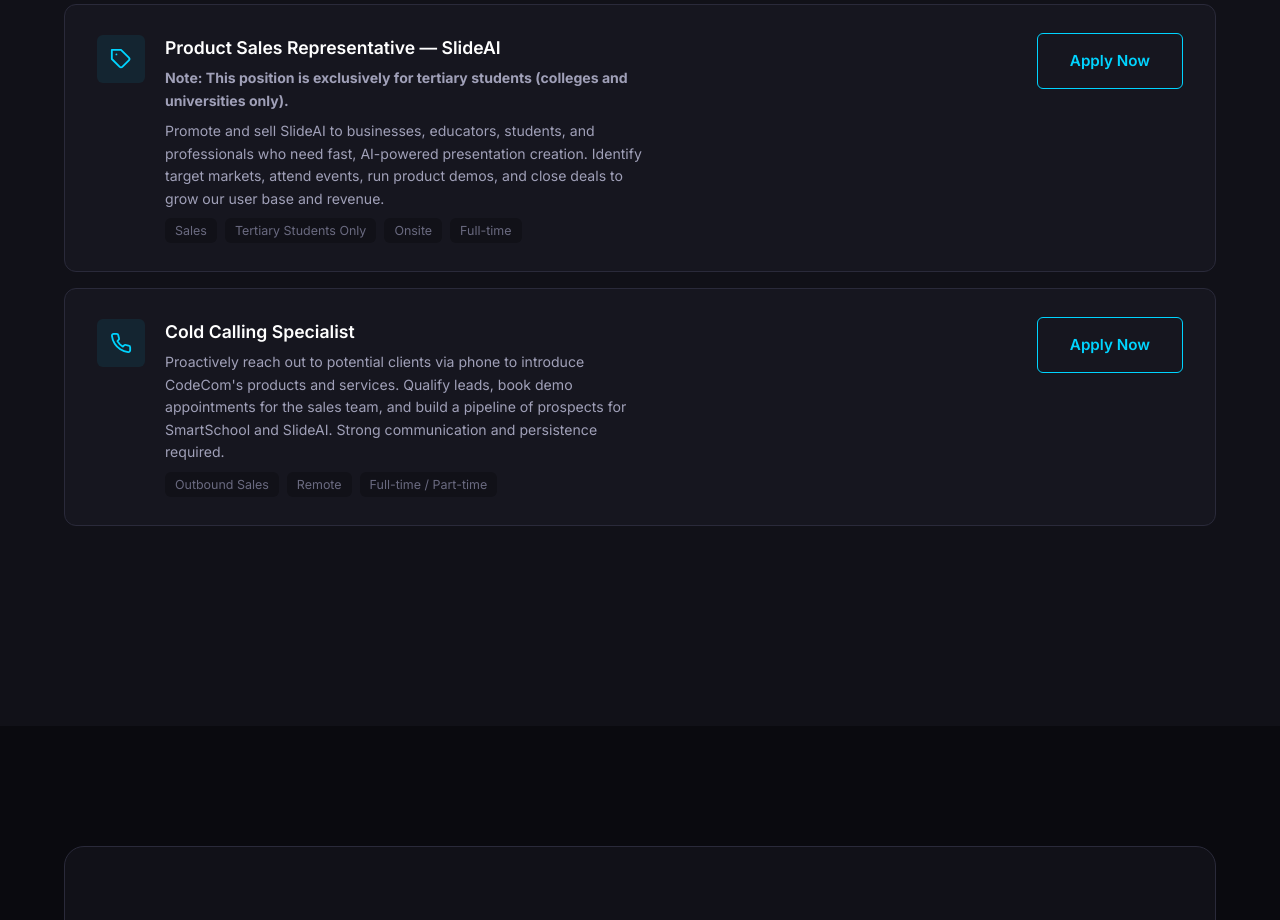
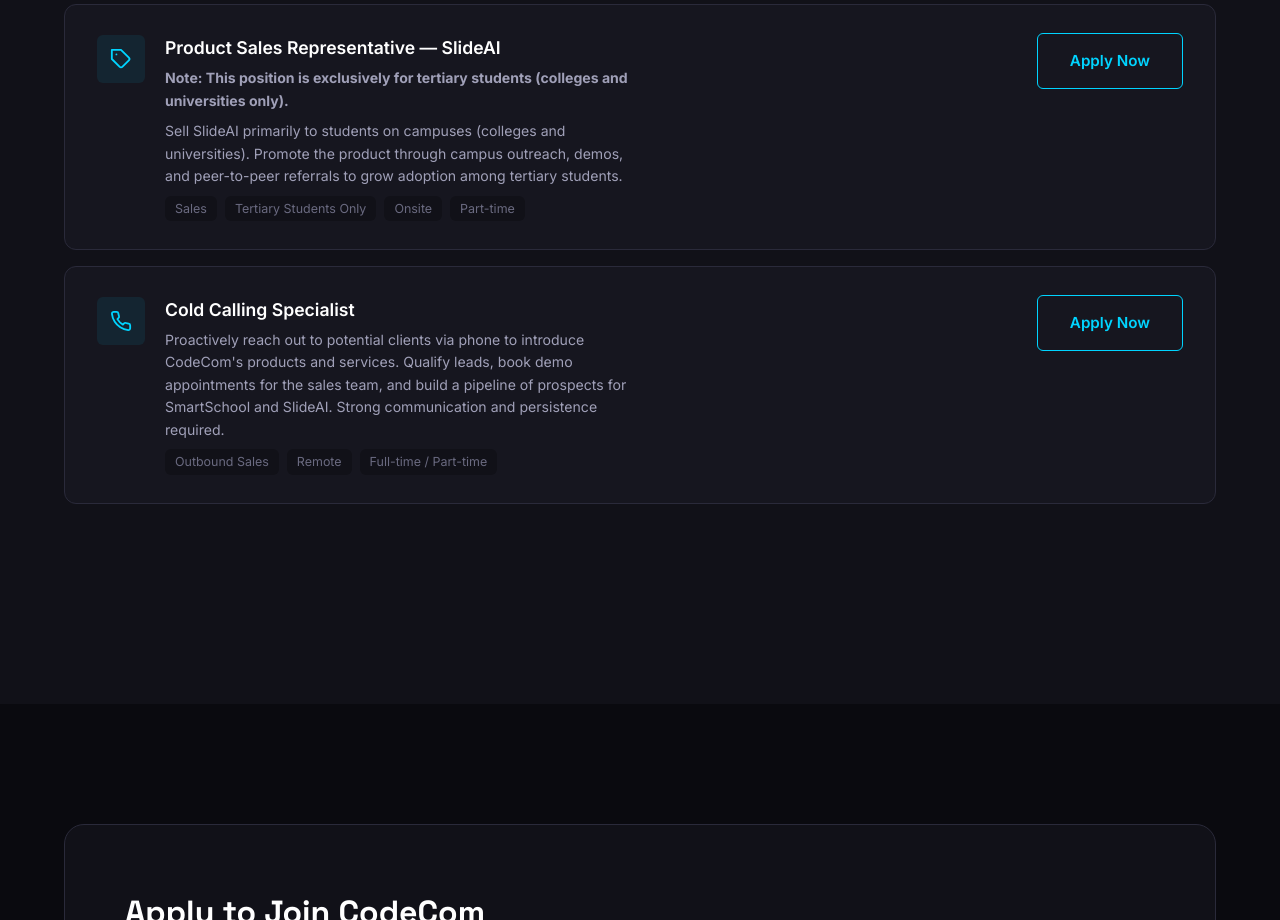
Before and after one commit to codecomteam25/codecom, a website: page careers.html in a window 1280 px wide. Shown: the part 2500-3420 px from the top of the page. Drawn offline with Linux system fonts and the light colour scheme.

Commit message:
Update SlideAI role to part-time campus sales

```diff
--- a/careers.html
+++ b/careers.html
@@ -145,12 +145,12 @@ We are seeking confident and results-driven Sales Representatives to promote and
             <div>
               <h3>Product Sales Representative — SlideAI</h3>
               <p class="pos-desc"><strong>Note: This position is exclusively for tertiary students (colleges and universities only).</strong></p>
-              <p class="pos-desc">Promote and sell SlideAI to businesses, educators, students, and professionals who need fast, AI-powered presentation creation. Identify target markets, attend events, run product demos, and close deals to grow our user base and revenue.</p>
+              <p class="pos-desc">Sell SlideAI primarily to students on campuses (colleges and universities). Promote the product through campus outreach, demos, and peer-to-peer referrals to grow adoption among tertiary students.</p>
               <div class="pos-tags">
                 <span>Sales</span>
                 <span>Tertiary Students Only</span>
                 <span>Onsite</span>
-                <span>Full-time</span>
+                <span>Part-time</span>
               </div>
             </div>
           </div>
@@ -205,7 +205,7 @@ We are seeking confident and results-driven Sales Representatives to promote and
             <select name="position" required>
               <option value="" disabled selected>Select a position</option>
               <option value="sales-smartschool">Product Sales Rep — SmartSchool</option>
-              <option value="sales-slideai">Product Sales Rep — SlideAI (Tertiary Students Only)</option>
+              <option value="sales-slideai">Product Sales Rep — SlideAI (Tertiary Students Only, Part-time)</option>
               <option value="cold-calling">Cold Calling Specialist</option>
             </select>
           </div>
```
